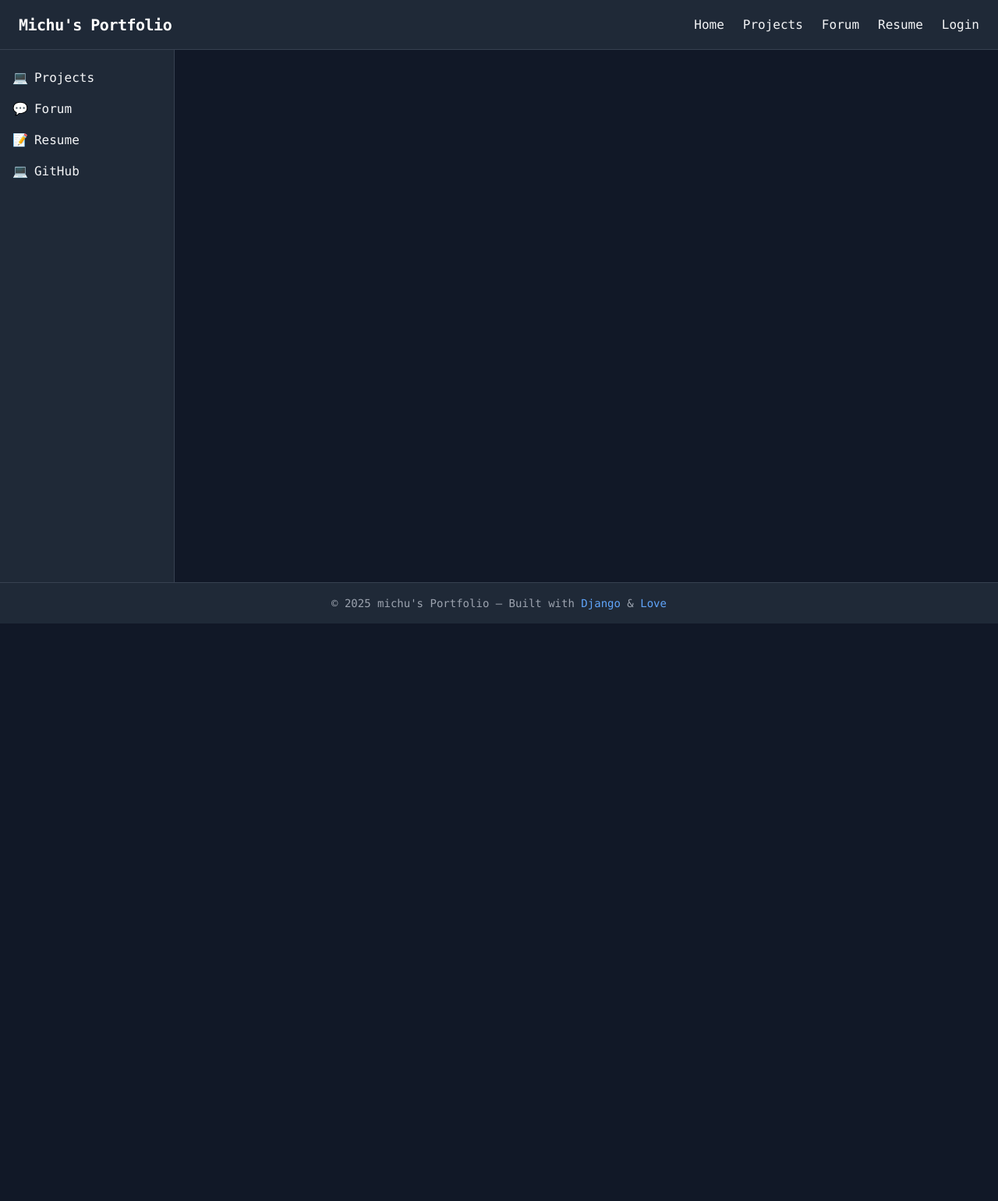
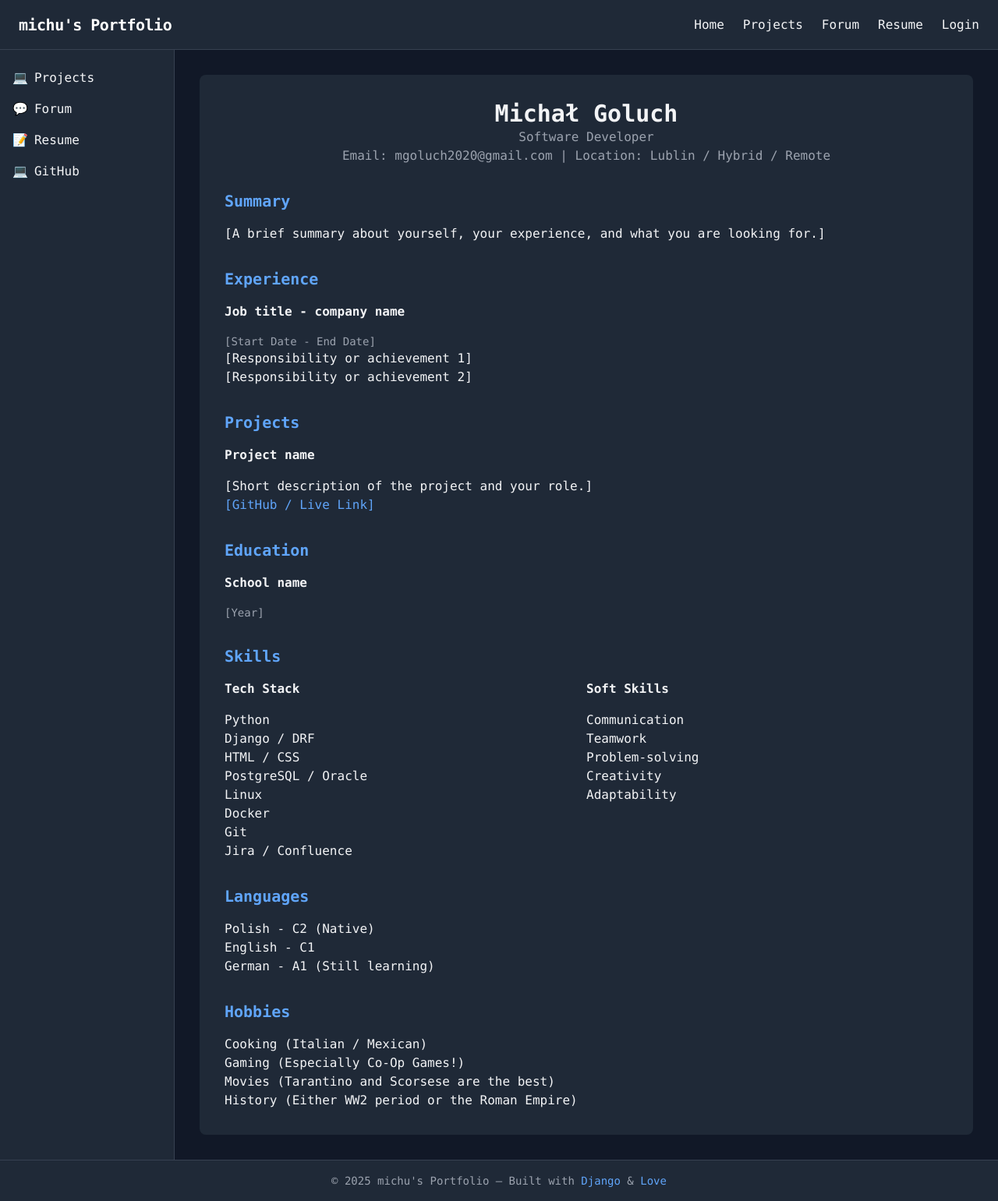
Before and after one commit to michu999/Portfolio_app, a Django app: page /resume/ in a window 1280 px wide. Shown: the whole page at 78% size. Before the commit the page ends 800 px from the top, so only its background shows below. Run offline with Django 5.2, Linux system fonts and the light colour scheme.

Commit message:
added a section for my resume aswell

```diff
--- a/portfolio_app/resume/templates/resume.html
+++ b/portfolio_app/resume/templates/resume.html
@@ -1,7 +1,102 @@
 {% extends "base.html" %}
-{% load static %}
+{% block title %}Resume{% endblock %}
+{% block content %}
 
-{% block title %}My resume{% endblock %}
+<section class="max-w-3xl mx-auto bg-gray-800 rounded-lg shadow-lg p-8">
+    <header class="mb-8 text-center">
+        <h1 class="text-3xl font-bold mb-2">Michał Goluch</h1>
+        <p class="text-gray-400">Software Developer</p>
+        <p class="text-gray-400">Email: mgoluch2020@gmail.com | Location: Lublin / Hybrid / Remote</p>
+    </header>
 
-{% block content %}
+    <section class="mb-8">
+        <h2 class="text-xl font-bold mb-4 text-blue-400">Summary</h2>
+        <p class="text-gray-300">[A brief summary about yourself, your experience, and what you are looking for.]</p>
+    </section>
+
+    <!-- Experience -->
+    <section class="mb-8">
+        <h2 class="text-xl font-bold mb-4 text-blue-400">Experience</h2>
+        <div class="mb-4">
+            <h3 class="font-bold mb-4 text-blue-500 text-2xl uppercase tracking-wider">Job title - company name</h3>
+            <span class="text-gray-400 text-sm">[Start Date - End Date]</span>
+            <ul class="list-disc list-inside text-gray-300 ml-4">
+                <li>[Responsibility or achievement 1]</li>
+                <li>[Responsibility or achievement 2]</li>
+            </ul>
+        </div>
+    </section>
+
+    <!-- Projects -->
+    <section class="mb-8">
+        <h2 class="text-xl font-bold mb-4 text-blue-400">Projects</h2>
+        <div>
+            <h3 class="font-bold mb-4 text-blue-500 text-2xl uppercase tracking-wider">Project name</h3>
+            <p class="text-gray-300">[Short description of the project and your role.]</p>
+            <a href="#" class="text-blue-400 hover:underline">[GitHub / Live Link]</a>
+        </div>
+    </section>
+
+    <!-- Education -->
+    <section class="mb-8">
+        <h2 class="text-xl font-bold mb-4 text-blue-400">Education</h2>
+        <div>
+            <h3 class="font-bold mb-4 text-blue-500 text-2xl uppercase tracking-wider">School name</h3>
+            <span class="text-gray-400 text-sm">[Year]</span>
+        </div>
+    </section>
+
+    <!-- Skills -->
+    <section class="mb-8">
+        <h2 class="text-xl font-bold mb-4 text-blue-400">Skills</h2>
+        <div class="grid grid-cols-1 md:grid-cols-2 gap-8">
+            <div>
+                <h3 class="font-bold mb-4 text-blue-500 text-2xl uppercase tracking-wider">Tech Stack</h3>
+                <ul class="list-disc list-inside text-gray-300">
+                    <li>Python</li>
+                    <li>Django / DRF</li>
+                    <li>HTML / CSS</li>
+                    <li>PostgreSQL / Oracle</li>
+                    <li>Linux</li>
+                    <li>Docker</li>
+                    <li>Git</li>
+                    <li>Jira / Confluence</li>
+
+                </ul>
+            </div>
+            <div>
+                <h3 class="font-bold mb-4 text-blue-500 text-2xl uppercase tracking-wider">Soft Skills</h3>
+                <ul class="list-disc list-inside text-gray-300">
+                    <li>Communication</li>
+                    <li>Teamwork</li>
+                    <li>Problem-solving</li>
+                    <li>Creativity</li>
+                    <li>Adaptability</li>
+                </ul>
+            </div>
+        </div>
+    </section>
+
+    <!-- Languages -->
+    <section class="mb-8">
+        <h2 class="text-xl font-bold mb-4 text-blue-400">Languages</h2>
+        <ul class="list-disc list-inside text-gray-300 grid grid-cols-2 gap-x-8">
+            <li>Polish - C2 (Native)</li>
+            <li>English - C1</li>
+            <li>German - A1 (Still learning)</li>
+        </ul>
+    </section>
+
+    <!-- Hobbies -->
+    <section>
+        <h2 class="text-xl font-bold mb-4 text-blue-400">Hobbies</h2>
+        <ul class="list-disc list-inside text-gray-300 grid grid-cols-2 gap-x-8">
+            <li>Cooking (Italian / Mexican)</li>
+            <li>Gaming (Especially Co-Op Games!)</li>
+            <li>Movies (Tarantino and Scorsese are the best)</li>
+            <li>History (Either WW2 period or the Roman Empire)</li>
+        </ul>
+    </section>
+
+</section>
 {% endblock content %}
--- a/portfolio_app/theme/templates/base.html
+++ b/portfolio_app/theme/templates/base.html
@@ -5,7 +5,7 @@
 <head>
     <meta charset="UTF-8">
     <meta name="viewport" content="width=device-width, initial-scale=1.0">
-    <title>{% block title %}Michu's Portfolio{% endblock %}</title>
+    <title>{% block title %}michu's Portfolio{% endblock %}</title>
     <link rel="stylesheet" href="{% static 'css/dist/styles.css' %}">
     <link rel="icon" href="{% static 'img/favicon.ico' %}">
 </head>
@@ -13,7 +13,7 @@
     <!-- Header -->
     <header class="bg-gray-800 border-b border-gray-700 shadow flex items-center px-6 h-16">
         <div class="flex items-center space-x-3">
-            <span class="text-xl font-bold tracking-tight text-white">Michu's Portfolio</span>
+            <span class="text-xl font-bold tracking-tight text-white">michu's Portfolio</span>
         </div>
         <nav class="ml-auto flex items-center space-x-6">
             <a href="{% url 'home' %}" class="hover:text-blue-400 transition">Home</a>
```
Also changed, not shown: portfolio_app/theme/templates/home.html (+5 -5 lines).
